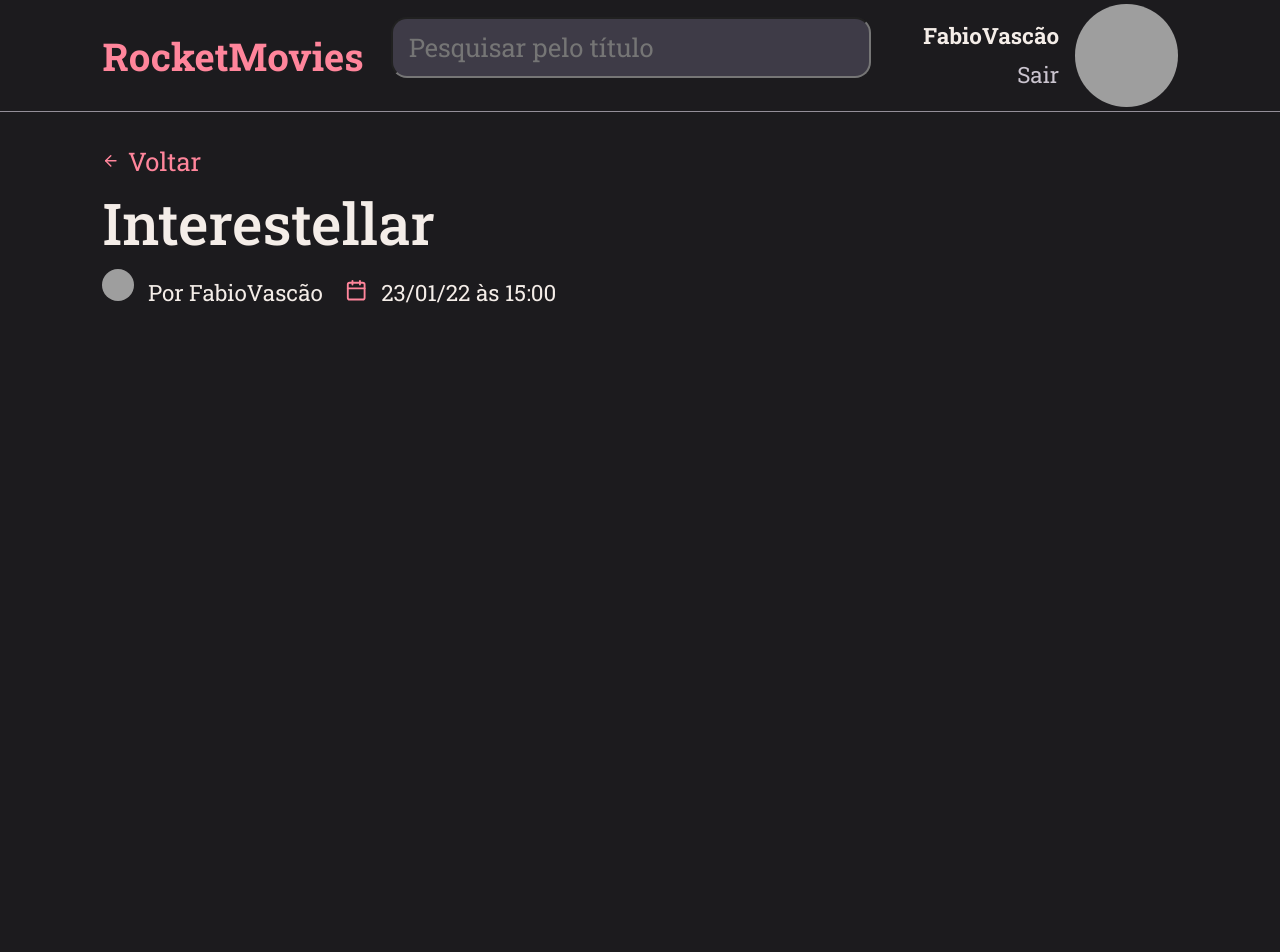
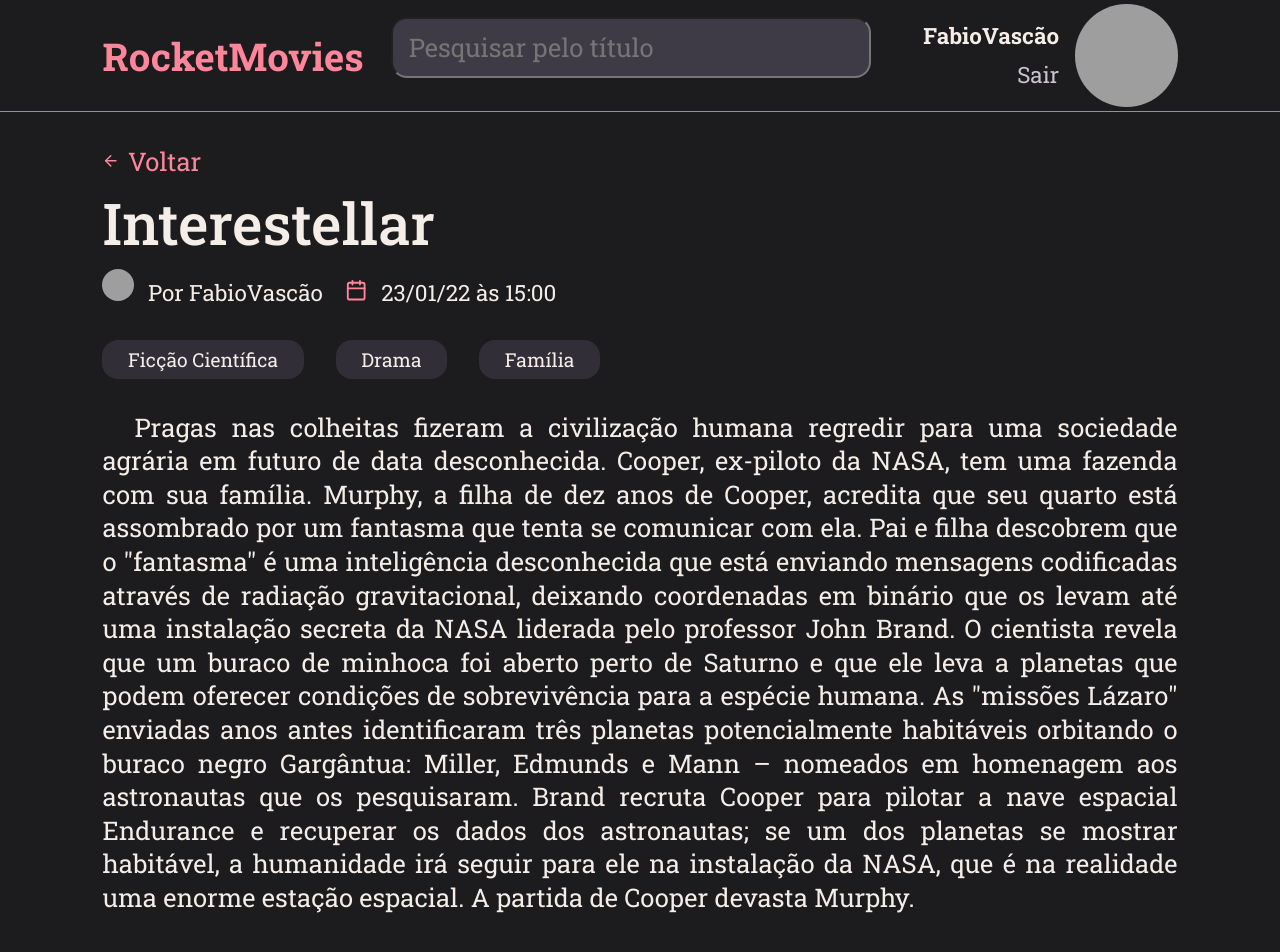
Before and after one commit to FabioVascao/Desafio-Front-End, a React (Vite) app in the folder Desafio-Front-End/: page / in a window 1280 px wide. Shown: the top 952 px of the page. Before the commit the page ends 800 px from the top, so only its background shows below. Built offline with nearby package versions, Linux system fonts and the light colour scheme; grey boxes are pictures that could not be loaded.

Commit message:
Preview att

```diff
--- a/Desafio-Front-End/src/components/Tag/styles.js
+++ b/Desafio-Front-End/src/components/Tag/styles.js
@@ -8,7 +8,7 @@
     padding: 0.5rem 1.6rem;
     background-color: ${({theme}) => theme.COLORS.BACKGROUND_TAGS};
     color: ${({theme}) => theme.COLORS.WHITE};
-    display: flex;
+    display: inline-flex;
     text-align: center;
     align-items: center;
 `;
--- a/Desafio-Front-End/src/pages/MoviePreview/index.jsx
+++ b/Desafio-Front-End/src/pages/MoviePreview/index.jsx
@@ -1,6 +1,7 @@
 import { FiArrowLeft, FiCalendar } from 'react-icons/fi';
-import { Container, Link } from "./styles";
+import { Container, Link, Tags, Section } from "./styles";
 import { Header } from "../../components/Header";
+import { Tag } from "../../components/Tag";
 
 export function MoviePreview() {
     return (
@@ -13,6 +14,16 @@
                 <span><img
                     src='https://github.com/fabiovascao.png' alt='Foto do Usuário'
                 />  Por FabioVascão</span> <span> <FiCalendar/> 23/01/22 às 15:00</span>
+                <Tags>
+                    <Tag title="Ficção Científica"/>
+                    <Tag title="Drama"/>
+                    <Tag title="Família"/>
+                </Tags>
+                <Section>
+                    <p>Pragas nas colheitas fizeram a civilização humana regredir para uma sociedade agrária em futuro de data desconhecida. Cooper, ex-piloto da NASA, tem uma fazenda com sua família. Murphy, a filha de dez anos de Cooper, acredita que seu quarto está assombrado por um fantasma que tenta se comunicar com ela. Pai e filha descobrem que o "fantasma" é uma inteligência desconhecida que está enviando mensagens codificadas através de radiação gravitacional, deixando coordenadas em binário que os levam até uma instalação secreta da NASA liderada pelo professor John Brand. O cientista revela que um buraco de minhoca foi aberto perto de Saturno e que ele leva a planetas que podem oferecer condições de sobrevivência para a espécie humana. As "missões Lázaro" enviadas anos antes identificaram três planetas potencialmente habitáveis orbitando o buraco negro Gargântua: Miller, Edmunds e Mann – nomeados em homenagem aos astronautas que os pesquisaram. Brand recruta Cooper para pilotar a nave espacial Endurance e recuperar os dados dos astronautas; se um dos planetas se mostrar habitável, a humanidade irá seguir para ele na instalação da NASA, que é na realidade uma enorme estação espacial. A partida de Cooper devasta Murphy.</p>
+                    <br/>
+                    <p>Além de Cooper, a tripulação da Endurance é formada pela bióloga Amelia, filha de Brand; o cientista Romilly, o físico planetário Doyle, além dos robôs TARS e CASE. Eles entram no buraco de minhoca e se dirigem a Miller, porém descobrem que o planeta possui enorme dilatação gravitacional temporal por estar tão perto de Gargântua: cada hora na superfície equivale a sete anos na Terra. Eles entram em Miller e descobrem que é inóspito já que é coberto por um oceano raso e agitado por ondas enormes. Uma onda atinge a tripulação enquanto Amelia tenta recuperar os dados de Miller, matando Doyle e atrasando a partida. Ao voltarem para a Endurance, Cooper e Amelia descobrem que 23 anos se passaram.</p>
+                </Section>
             </main>
         </Container>
     )
--- a/Desafio-Front-End/src/pages/MoviePreview/styles.js
+++ b/Desafio-Front-End/src/pages/MoviePreview/styles.js
@@ -44,3 +44,24 @@
         padding-right: 0.5rem;
     }
 `;
+
+export const Tags = styled.div`
+    width: 100%;
+    display: flex;
+    align-items: center;
+    justify-items: center;
+    gap: 2rem;
+    margin: 2rem 0rem;
+`;
+
+export const Section = styled.div`
+    width: 100%;
+    margin-top: 2rem;
+    align-items: justify;
+    justify-items: center;
+    font-size: 1.6rem;
+    font-weight: 400;
+    line-height: 2.1rem;
+    text-indent: 2rem;
+    text-align: justify;
+`;
```
Also changed, not shown: Desafio-Front-End/public/star-transparent.svg (added), Desafio-Front-End/public/star.color.svg (added).
